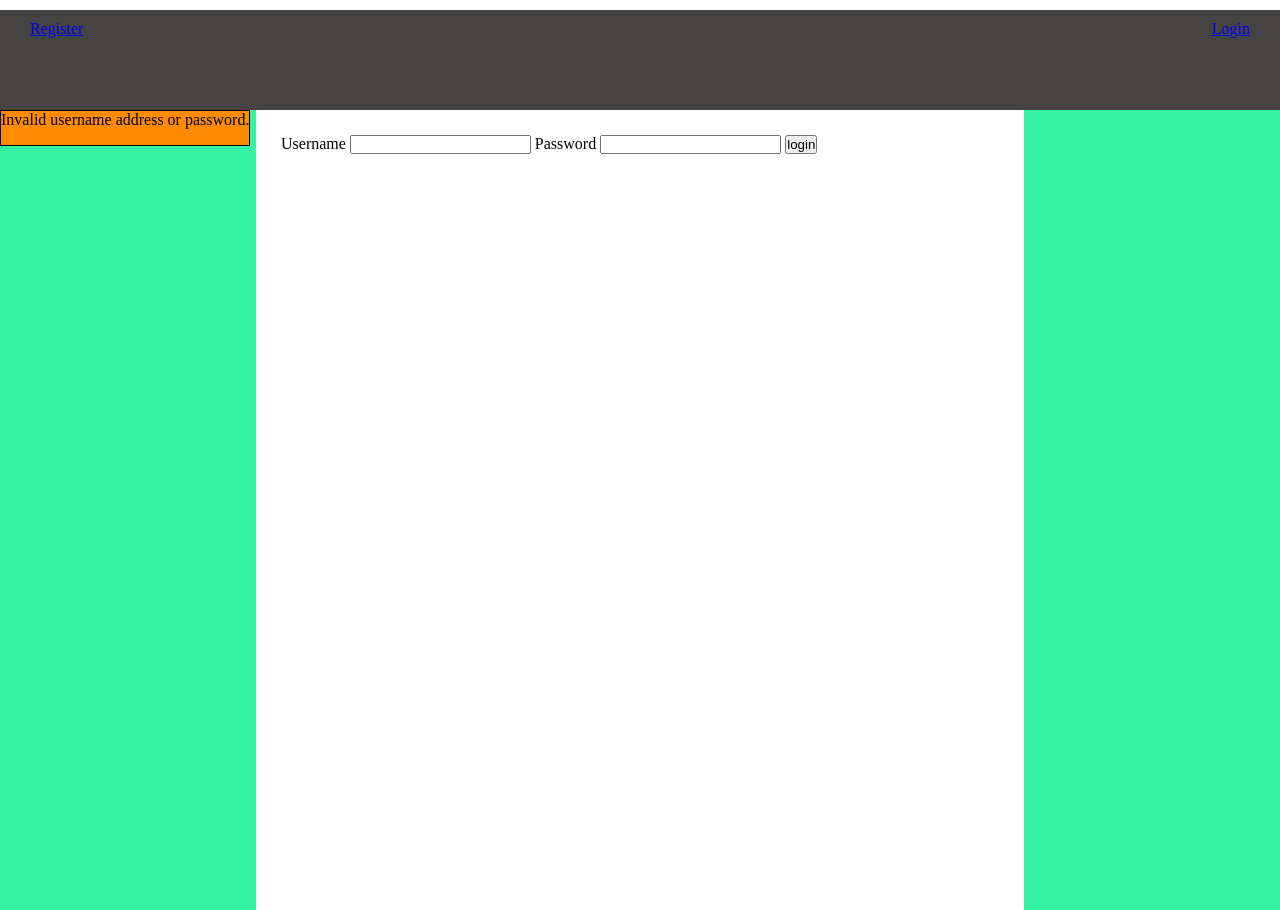
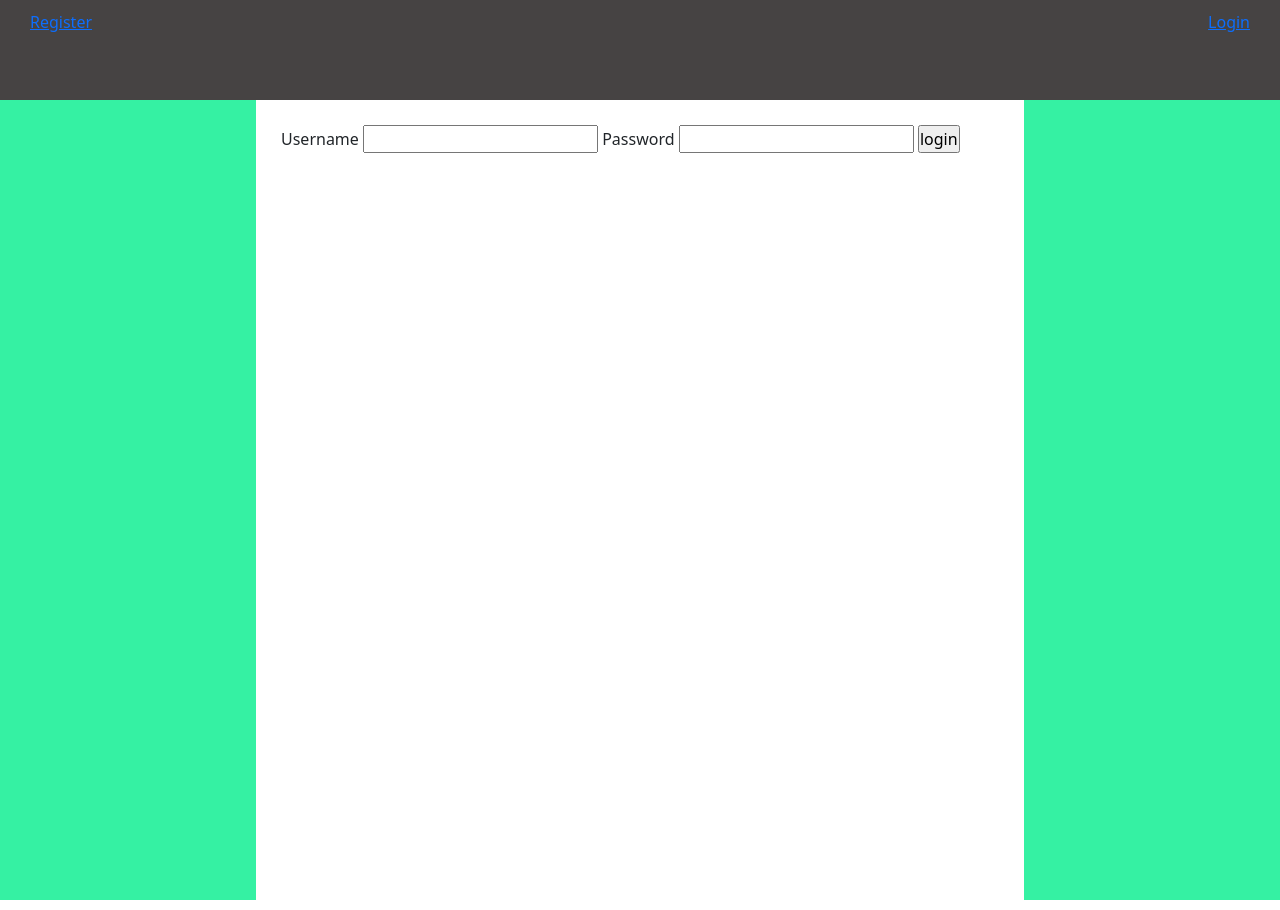
Before and after one commit to MaisonEP/Flask-blog-site, a Flask app: page /login in a window 1280 px wide. Run offline with Flask 2, Linux system fonts and the light colour scheme.

Commit message:
validate password, error messages

```diff
--- a/blog/forms.py
+++ b/blog/forms.py
@@ -1,13 +1,16 @@
 from flask_wtf import FlaskForm
 from wtforms import StringField, PasswordField, SubmitField
-from wtforms.validators import DataRequired
 from blog.models import User
-from wtforms.validators import ValidationError, EqualTo, Regexp
+from wtforms.validators import DataRequired, ValidationError, EqualTo, Regexp
 from wtforms.widgets import TextArea
 
 
 class RegistrationForm(FlaskForm):
-    username = StringField('Username', validators=[DataRequired()])
+    username = StringField('Username', validators=[
+        DataRequired(),
+        Regexp('^[A-Za-z0-9]{4,15}$', message='Your username should be between 4 and 15 characters long, and can only contain letters amd numbers.'),
+        EqualTo('confirm_username', message='Usernames do not match. Try again')
+    ])
     confirm_username = StringField('Confirm Username',validators=[DataRequired()])
     password = PasswordField('Password', validators=[DataRequired()])
     submit = SubmitField('Register')
@@ -16,10 +19,6 @@
         user = User.query.filter_by(username=username.data).first()
         if user is not None:
             raise ValidationError('Username already exist. Please choose a differentone.')
-        username = StringField('Username',validators=[DataRequired(),
-        Regexp('^[a-z]{6,8}$',message='Your username should be between 6 and 8 characters long, and can only contain lowercase letters.')])
-        username = StringField('Username', validators=[DataRequired(),
-        Regexp(...),EqualTo('confirm_username', message='Usernames do not match. Try again')])
 
 class UserPost(FlaskForm):
     title = StringField('Title', validators=[DataRequired()])
--- a/blog/routes.py
+++ b/blog/routes.py
@@ -68,15 +68,17 @@
 @app.route("/register",methods=['GET','POST'])
 def register():
     form = RegistrationForm()
+    print('Form is validddddd', form.validate_on_submit())
+    print('hi this is above if statement', form.username.errors, form.confirm_username.errors)
+    if form.username.errors:
+        for error in form.username.errors:
+            flash(error)
     if form.validate_on_submit():
         user = User(username=form.username.data, password=form.password.data)
         db.session.add(user)
         db.session.commit()
         flash('Registration successful!')
-        return redirect(url_for('registered'))
-    else:
-            flash('Invalid email address or password.')
-
+        return redirect(url_for('login'))
     return render_template('register.html',title='Register',form=form)
 
 
@@ -92,14 +94,14 @@
         if user is not None and user.verify_password(form.password.data):
             login_user(user)
             flash('You\'ve successfully logged in.')
-        return redirect(url_for('home'))
-    else:
-            flash('Invalid username address or password.')
+            return redirect(url_for('home'))
+        else:
+            flash('Invalid username or password.')
     return render_template('login.html',title='Login',form=form)
 
 @app.route("/logout")
 def logout():
 
         logout_user()
-        flash('Logout successful. Bye!')
+        flash('Logout successful. See you soon!')
         return redirect(url_for('home'))
--- a/blog/static/styles.css
+++ b/blog/static/styles.css
@@ -10,6 +10,11 @@
     background-color: rgb(70, 67, 67);
     min-width: 1365;
 }
+
+.scroll{
+    overflow:auto ;
+}
+
 .loggedInNav{
     display: flex;
     justify-content: space-between;
@@ -26,7 +31,6 @@
     display: flex;
     justify-content: space-between;
 
-    margin-top: 10px;
 }
 
 .login{
@@ -128,15 +132,13 @@
     padding-bottom: 10px;
 }
 
-.popup{
+.messagePopUp{
     position: absolute;
-    border:  1px solid black;
-    background-color: darkorange;
-    transition: max-height 10s;
-    min-height: 0px;
-    max-height: 0px;
-    height: 100%;
+    bottom: 0;
+    right: 10px;
 }
+
+
 
 .open{
     max-height: 36px;
--- a/blog/templates/layout.html
+++ b/blog/templates/layout.html
@@ -1,11 +1,14 @@
 <!DOCTYPE html>
-<html >
+<html dir="ltr" lang="en">
 
     <head>
         <meta charset="utf-8">
+        <link rel="stylesheet" href="https://cdn.jsdelivr.net/npm/bootstrap@5.3.0-alpha1/dist/css/bootstrap.rtl.min.css" integrity="sha384-WJUUqfoMmnfkBLne5uxXj+na/c7sesSJ32gI7GfCk4zO4GthUKhSEGyvQ839BC51" crossorigin="anonymous">
         <title>My Wonderful Site</title>
+        <link rel="stylesheet" type="text/css" href="{{ url_for('static',filename='styles.css') }}">
+        <script src="https://cdn.jsdelivr.net/npm/bootstrap@5.3.0-alpha1/dist/js/bootstrap.bundle.min.js"></script>
 
-    <div class="navigationBar">
+    <div class="navigationBar ">
 
         {% if current_user.is_authenticated %}
 
@@ -44,28 +47,31 @@
         {% endif %}
 
     </div>
-
-    <link rel="stylesheet" type="text/css" href="{{ url_for('static',filename='styles.css') }}">
 </head>
 
 <body class="mainBody">
     <div id="header">
     </div>
+
+
+
+    <div class="bodyLayout " >
+
         {% with messages = get_flashed_messages() %}
-    <div class="popup {{'open' if messages}}">
+
             {% if messages %}
-        <ul class=flashes>
+                <div class="messagePopUp">
                     {% for message in messages %}
-            <li>{{ message }}</li>
+
+                        <div class="alert alert-warning alert-dismissible fade show " role="alert">
+                            <strong>{{ message }}</strong>
+                            <button type="button" class="btn-close" data-bs-dismiss="alert" aria-label="Close"></button>
+                        </div>
+
                     {% endfor %}
-        </ul>
+                </div>
             {% endif %}
             {% endwith %}
-    </div>
-
-
-    <div class="bodyLayout" >
-
         <div class="background contentBackground">
 
 
```
Also changed, not shown: blog/blog.db. Lines whose indentation alone changed are shown as unchanged.
